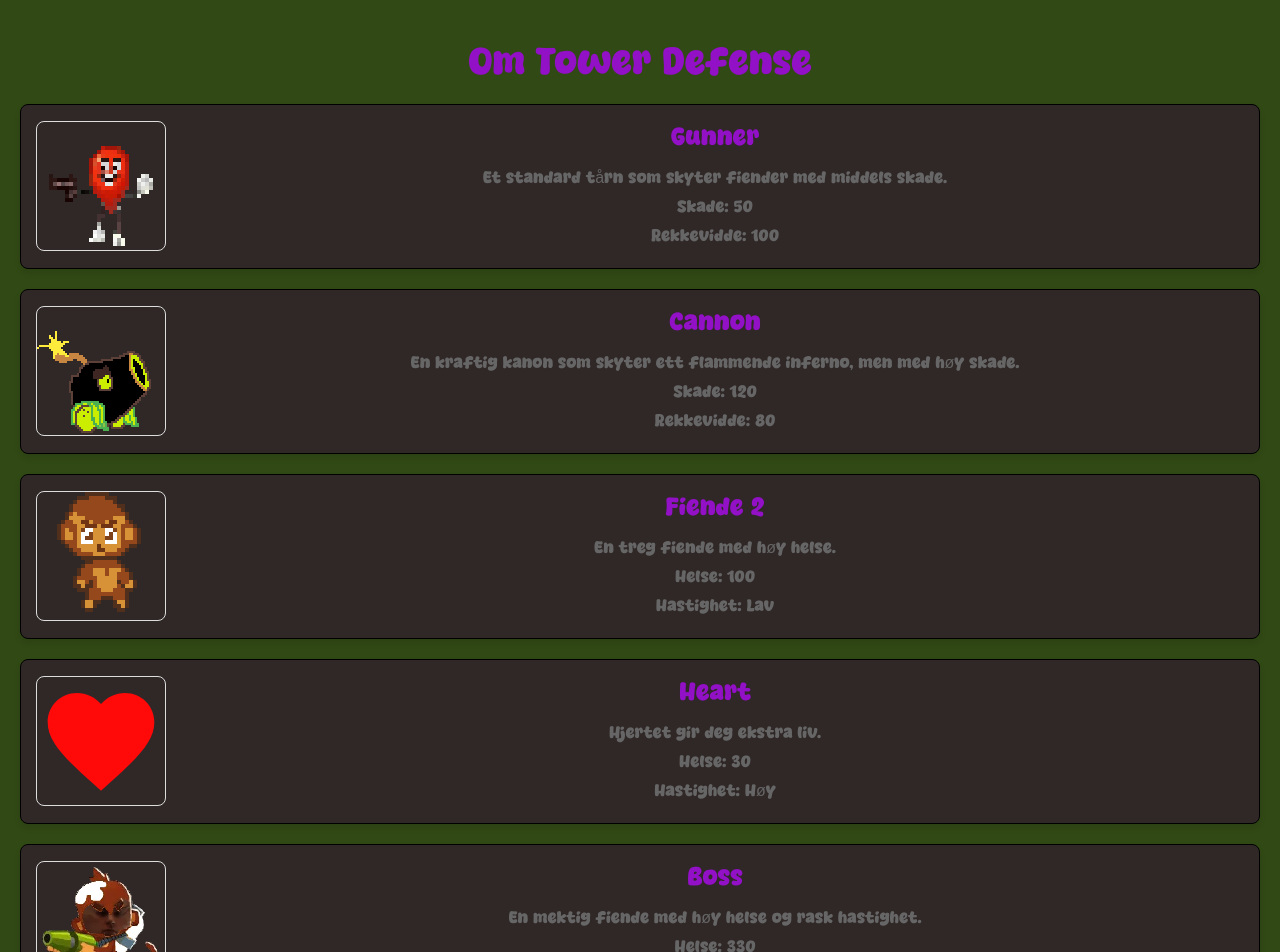
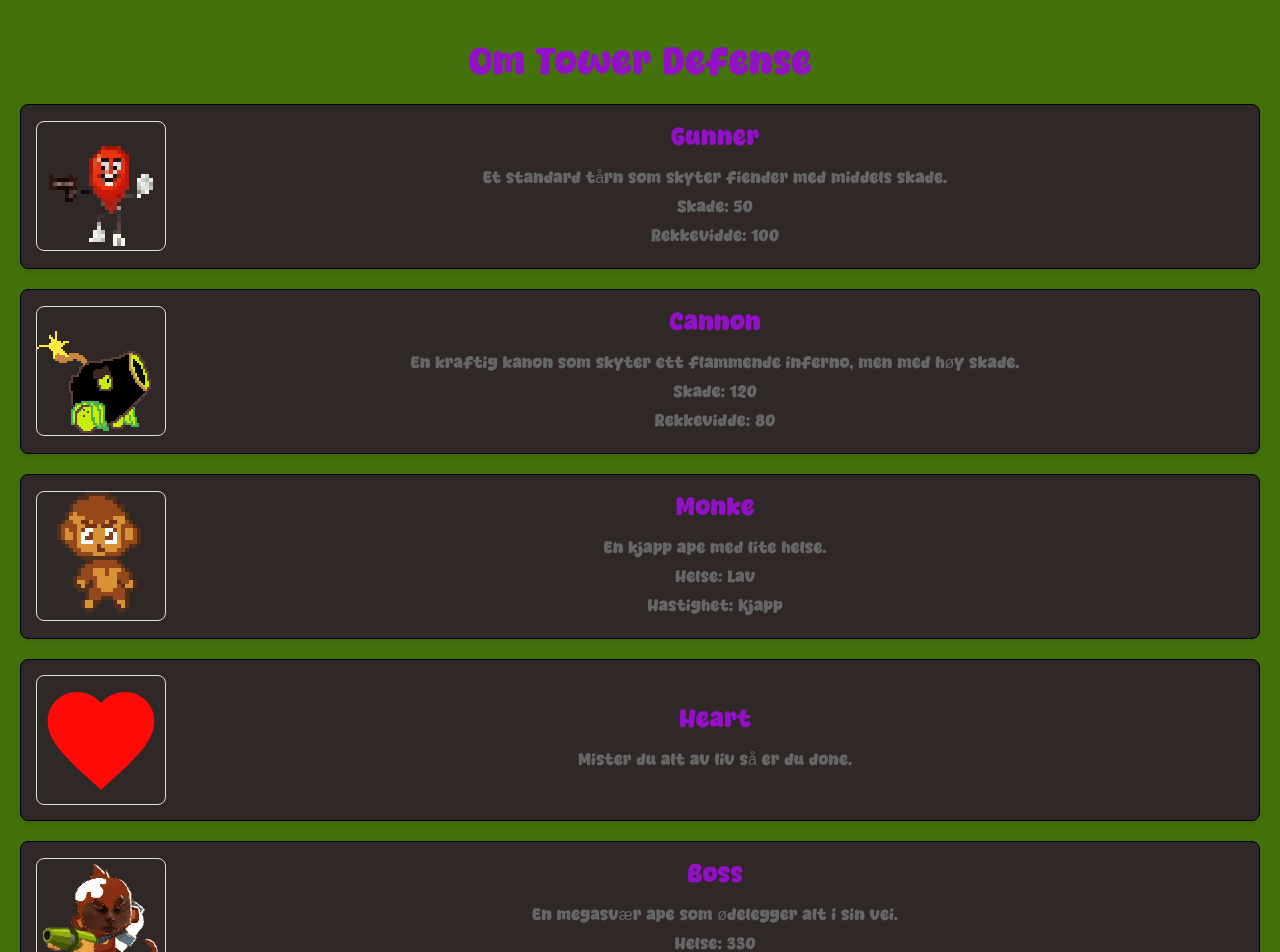
Before and after one commit to Suriya-Kodehode/Nettleserspill, a React (Vite) app: page /info in a window 1280 px wide. Shown: the top 952 px of the page. Built offline with nearby package versions, Linux system fonts and the light colour scheme.

Commit message:
Changes
Namechanges

```diff
--- a/src/CSSModules/info.module.css
+++ b/src/CSSModules/info.module.css
@@ -10,7 +10,7 @@
 .container {
     padding: 20px;
     font-family: 'YangBagus', sans-serif; /* Standard font for resten av siden */
-    background-color: #314915; /* Lys bakgrunnsfarge */
+    background-color: #43720d; /* Lys bakgrunnsfarge */
 }
 
 /* Tittel-stil */
@@ -64,6 +64,7 @@ h1 {
     font-family: 'YangBagus', sans-serif; /* Bruker Yabangus-fonten */
     font-size: 24px;
     color: #9210c5;
+
 }
 
 /* Beskrivelse og detaljer */
@@ -71,6 +72,7 @@ h1 {
     margin: 5px 0;
     font-size: 16px;
     color: #666;
+
 }
 
 /* Tilbake-lenke */
--- a/src/pages/info.jsx
+++ b/src/pages/info.jsx
@@ -19,25 +19,23 @@ function Info() {
             range: 'Rekkevidde: 80'
         },
         {
-            name: 'Fiende 2',
+            name: 'Monke',
             image: '/images/MonkeyAnim.gif', // Legg til riktig bildebane
-            description: 'En treg fiende med høy helse.',
-            health: 'Helse: 100',
-            speed: 'Hastighet: Lav'
+            description: 'En kjapp ape med lite helse.',
+            health: 'Helse: Lav',
+            speed: 'Hastighet: Kjapp'
         },
         {
             name: 'Heart',
             image: '/images/icons/mdi_heart.svg', // Legg til riktig bildebane
-            description: 'Hjertet gir deg ekstra liv.',
-            health: 'Helse: 30',
-            speed: 'Hastighet: Høy'
+            description: 'Mister du alt av liv så er du done.',
         },
         {
             name: 'Boss',
             image: '/images/Boss.png', // Legg til riktig bildebane
-            description: 'En mektig fiende med høy helse og rask hastighet.',
+            description: 'En megasvær ape som ødelegger alt i sin vei.',
             health: 'Helse: 330',
-            speed: 'Hastighet: Høy'
+            speed: 'Hastighet: Lav'
         }
     ];
 
@@ -61,7 +59,7 @@ function Info() {
                     ))}
                 </div>
                 <Link to="/" className={styles.backLink}>
-                    Tilbake til start
+                    Tilbake til main menu
                 </Link>
             </div>
         </>
```
